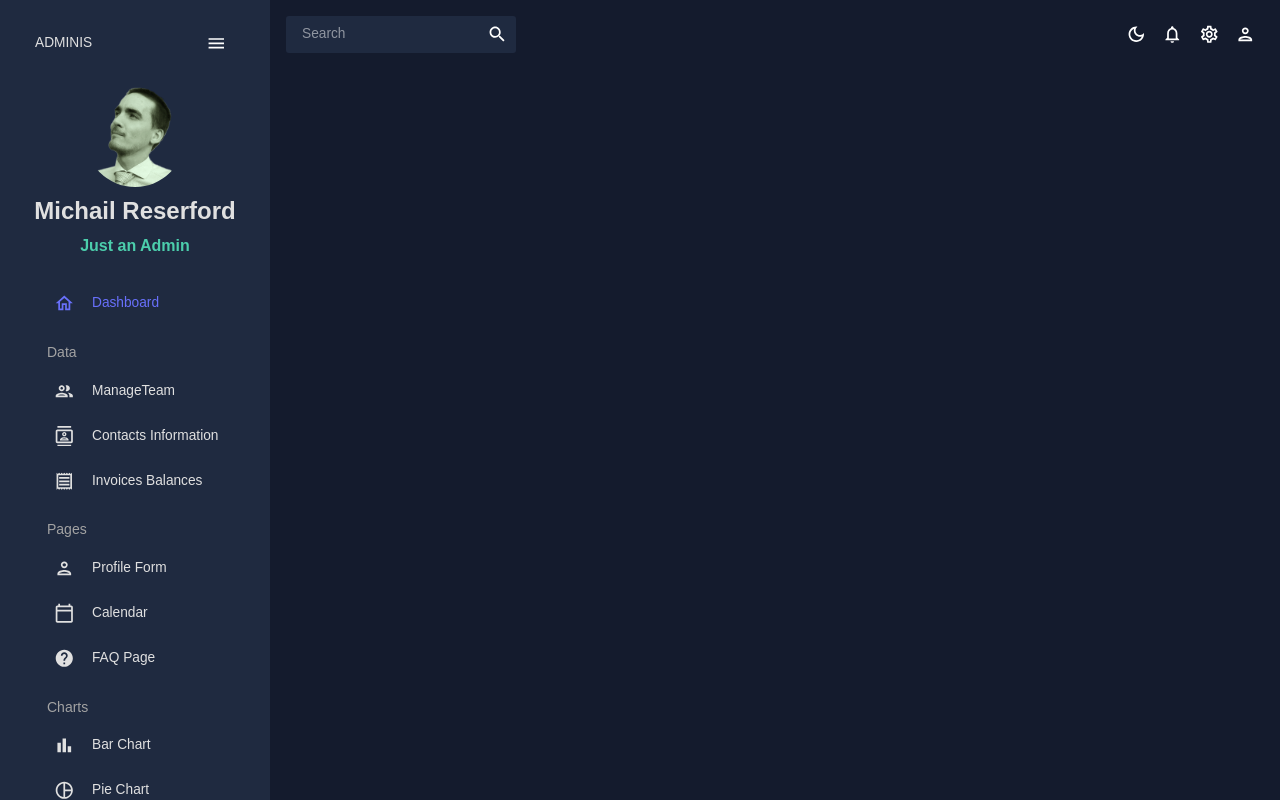
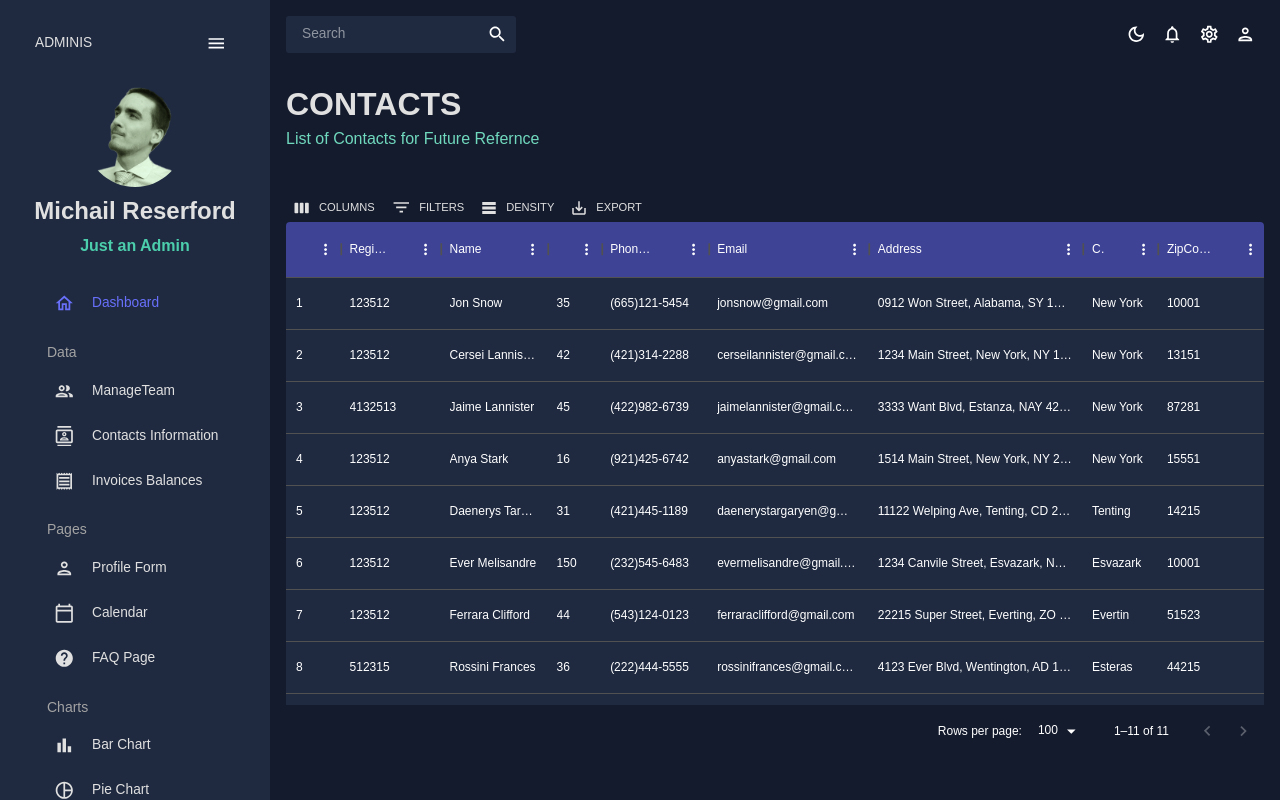
Before and after one commit to Gismanus/react-admin, a React (Create React App) app: page /contacts in a window 1280 px wide. Built offline with nearby package versions, Linux system fonts and the light colour scheme.

Commit message:
[Contacts Information] - complete

```diff
--- a/src/App.js
+++ b/src/App.js
@@ -7,7 +7,7 @@
 
 import Team from "./scenes/team";
 /* import Invoices from "./scenes/invoices"; */
-/* import Contaacts from "./scenes/contacts"; */
+import Contacts from "./scenes/contacts";
 /* import Bar from "./scenes/bar"; */
 /* import Form from "./scenes/form"; */
 /* import Line from "./scenes/line"; */
@@ -30,7 +30,7 @@
             <Routes>
               <Route path="/" element={<Dashboard /> } />
               <Route path="/team" element={<Team />} />
-              {/* <Route path="/contacts" element={<Contacts />} /> */}
+              <Route path="/contacts" element={<Contacts />} />
               {/* <Route path="/invoices" element={<Invoices />} /> */}
               {/* <Route path="/form" element={<Form />} /> */}
               {/* <Route path="/bar" element={<Bar />} /> */}
--- a/src/scenes/contacts/index.jsx
+++ b/src/scenes/contacts/index.jsx
@@ -0,0 +1,104 @@
+import { Box } from "@mui/material";
+import { DataGrid, GridToolbar } from "@mui/x-data-grid";
+import { tokens } from "../../theme";
+import { mockDataContacts } from "../../data/mockData";
+
+import Header from "../../components/header";
+import { useTheme } from "@mui/material";
+
+const Contacts = () => {
+  const theme = useTheme();
+  const colors = tokens(theme.palette.mode);
+  const columns = [
+    { field: "id", headerName: "ID", flex: 0.5 },
+    {
+      field: "registrarId",
+      headerName: "Registrar ID",
+
+    },
+    {
+      field: "name",
+      headerName: "Name",
+      flex: 1,
+      cellClasssName: "name-column--cell",
+    },
+    {
+      field: "age",
+      headerName: "Age",
+      type: "number",
+      headerAlign: "left",
+      align: "left",
+      flex: 0.5
+    },
+    {
+      field: "phone",
+      headerName: "Phone Number",
+      flex: 1,
+    },
+    {
+      field: "email",
+      headerName: "Email",
+      flex: 1.5,
+    },
+    {
+      field: "address",
+      headerName: "Address",
+      flex: 2,
+    },
+    {
+      field: "city",
+      headerName: "City",
+      flex: 0.7,
+    },
+    {
+      field: "zipCode",
+      headerName: "ZipCode",
+      flex: 1,
+    },
+  ];
+
+  return (
+    <Box m={2}>
+      <Header
+        title="CONTACTS"
+        subtitle="List of Contacts for Future Refernce"
+      ></Header>
+      <Box
+        m="40px 0 0 0"
+        height="71vh"
+        sx={{
+          "& .MuiDataGrid-root": {
+            border: "none",
+          },
+          "& .MuiDataGrid-cell": {
+            borderBottom: "none",
+          },
+          "& .name-column--cell": {
+            color: colors.greenAccent[300],
+          },
+          "& .MuiDataGrid-columnHeaders": {
+            backgroundColor: colors.blueAccent[700],
+            borderBotttom: "none",
+          },
+          "& .MuiDataGrid-virtualScroller": {
+            backgroundColor: colors.primary[400],
+          },
+          "& .MuiDataGrid-footerContainer": {
+            borderTop: "none",
+            backgroundcolor: colors.blueAccent[700],
+          },
+          "& .MuiDataGrid-toolbarContainer .MuiButton-text": {
+            color: `${colors.grey[100]} !important`,
+          },
+        }}
+      >
+        <DataGrid
+          rows={mockDataContacts}
+          columns={columns}
+          slots={{ toolbar: GridToolbar }}
+        />
+      </Box>
+    </Box>
+  );
+};
+export default Contacts;
```
